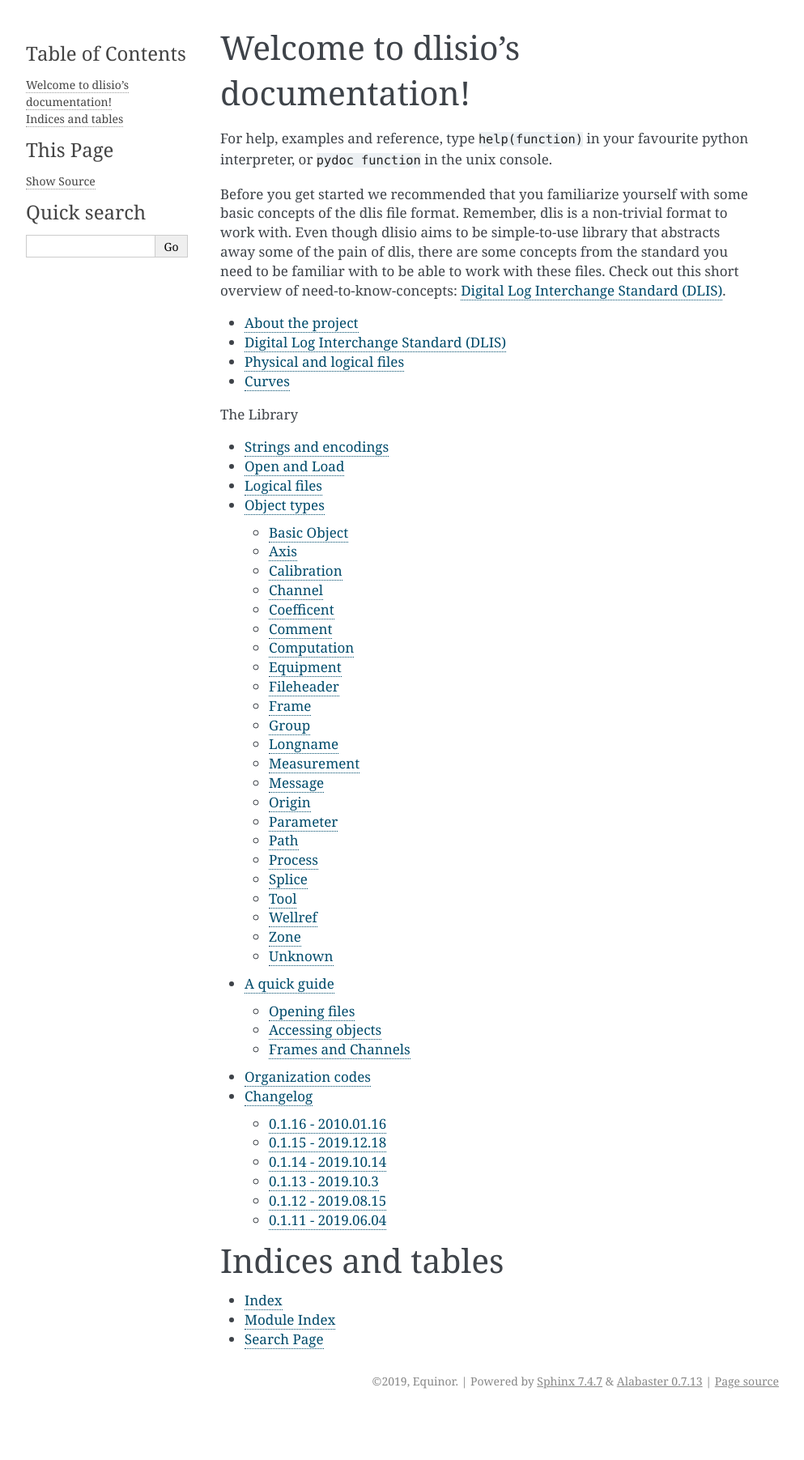
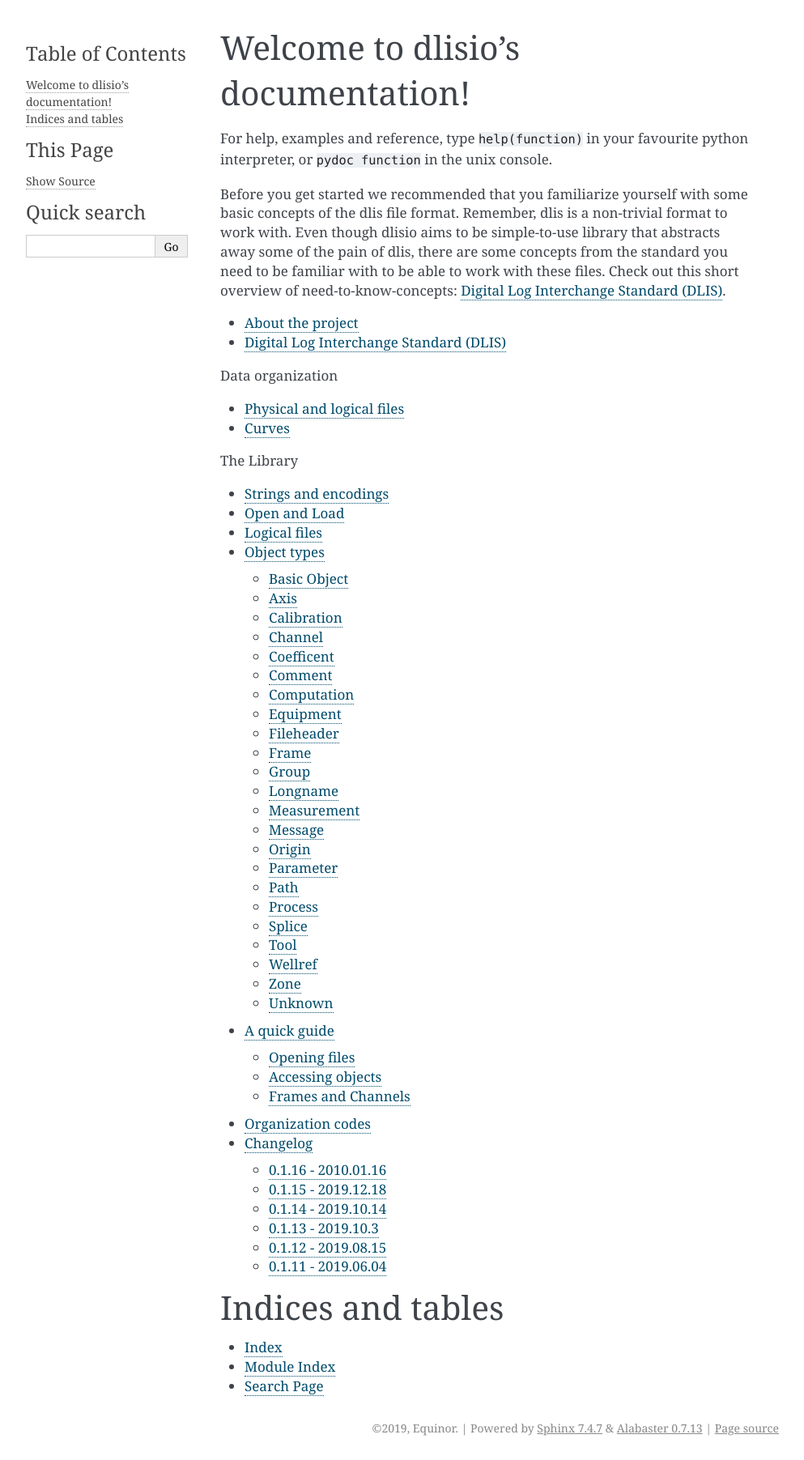
Before and after one commit to equinor/dlisio, a Sphinx documentation site: the page built from python/docs/index.rst, in a window 1280 px wide. Shown: the whole page at 81% size, without its empty margins (148-1141 px from the left). Built offline with Sphinx 7.4.7, drawn with Linux system fonts in a browser that asks for light colours; formulas are drawn with MathJax 3; before the commit the page ends 1745 px from its top, so only the background shows below that.

```diff
--- a/python/docs/index.rst
+++ b/python/docs/index.rst
@@ -17,6 +17,12 @@ Standard (DLIS)`.
 
    about
    rp66v1
+
+.. toctree::
+   :caption: Data organization
+   :name: Data organization
+   :maxdepth: 3
+
    segmentation
    curves
 
```
